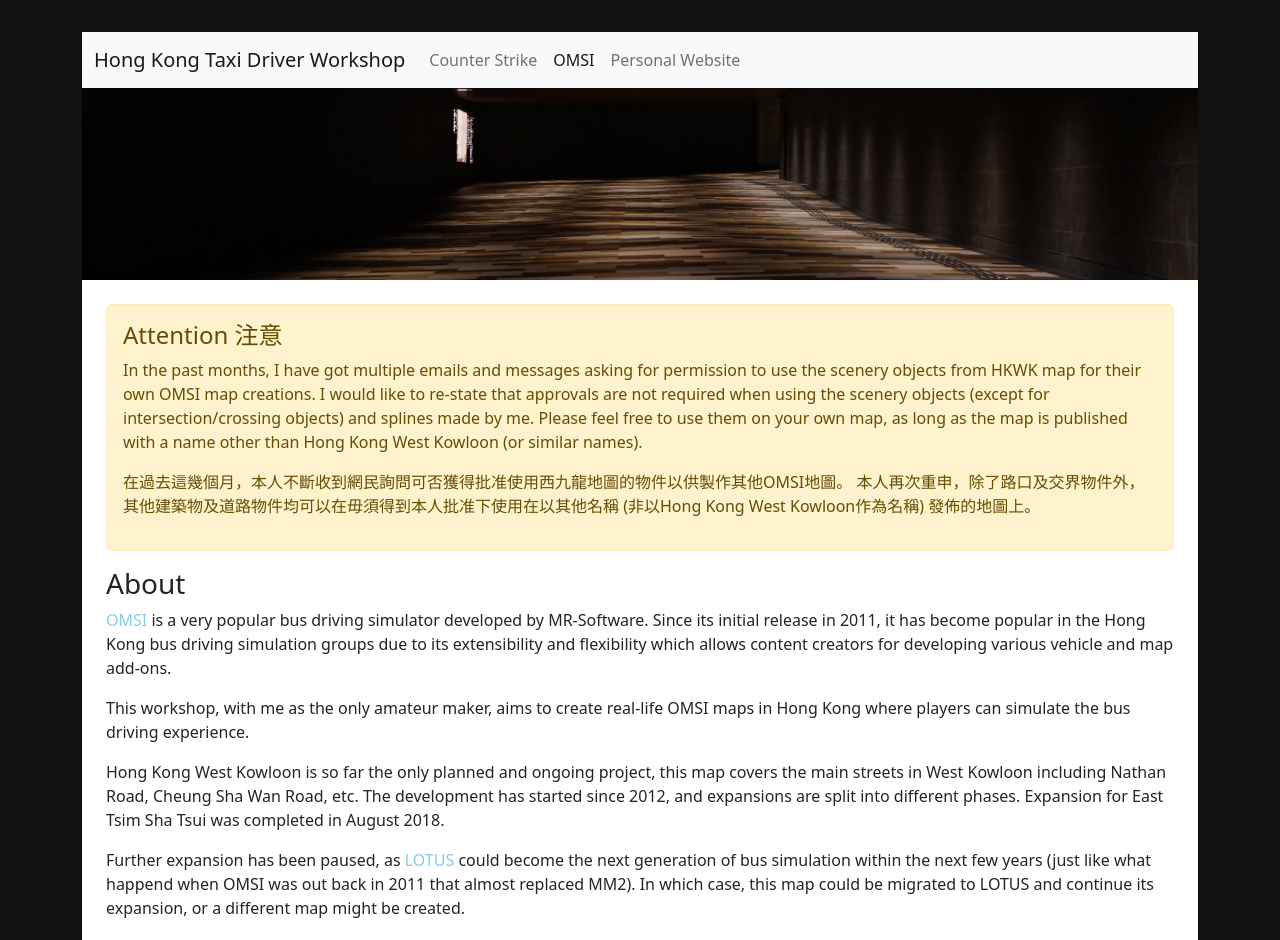
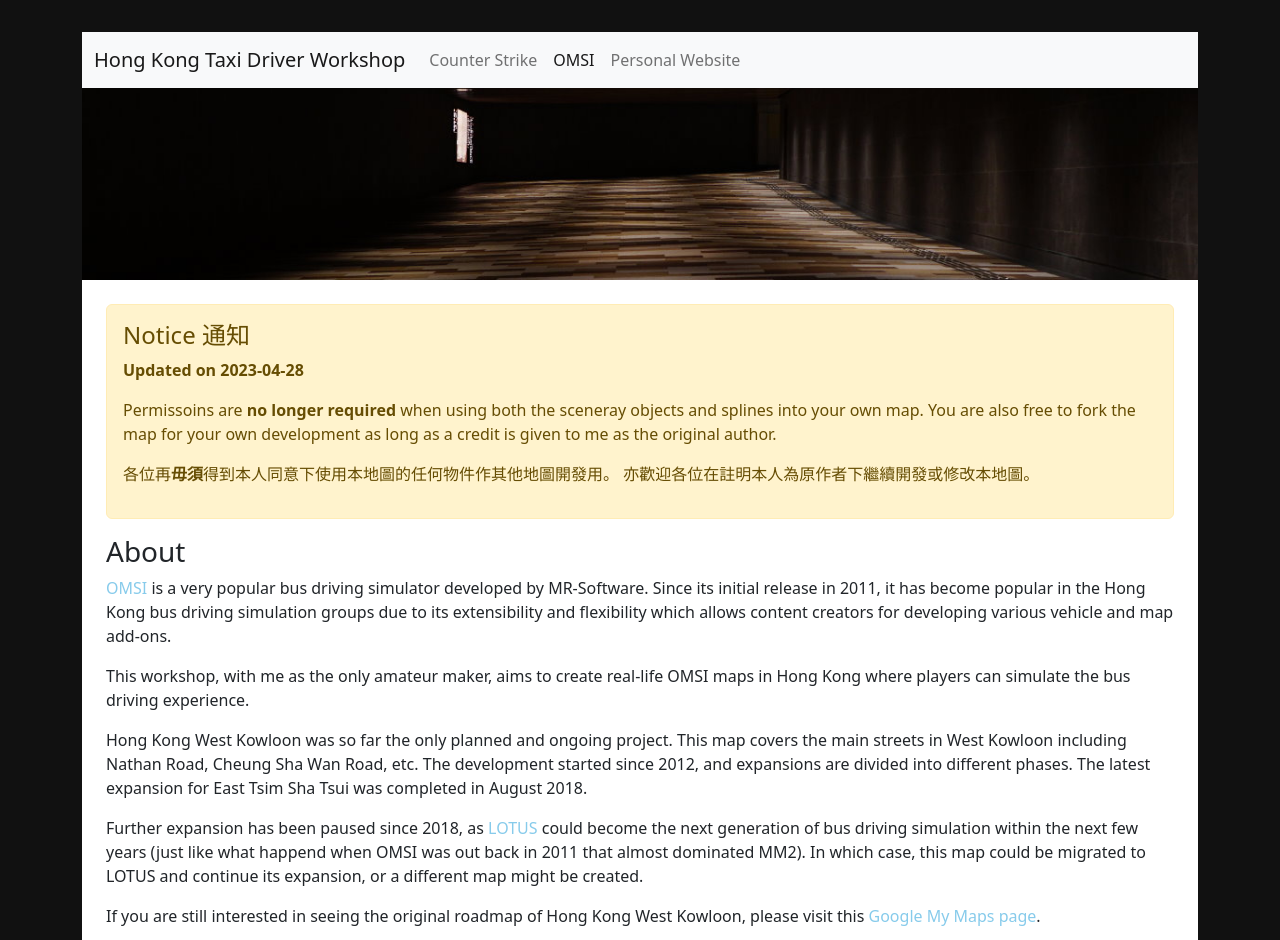
Before and after one commit to taxidriverhk/taxidriverhk-nextjs, a Next.js app: page /omsi in a window 1280 px wide. Shown: the top 940 px of the page. Built offline with nearby package versions, Linux system fonts and the light colour scheme.

Commit message:
Updated notice and paragraphs for the OMSI page

```diff
--- a/pages/omsi/index.tsx
+++ b/pages/omsi/index.tsx
@@ -13,20 +13,20 @@ export default function Omsi() {
   return (
     <Template activeItemIndex={1} path={currentPath} showBreadcrumb={false}>
       <Alert variant="warning">
-        <Alert.Heading>Attention 注意</Alert.Heading>
+        <Alert.Heading>Notice 通知</Alert.Heading>
         <p>
-          In the past months, I have got multiple emails and messages asking for
-          permission to use the scenery objects from HKWK map for their own OMSI
-          map creations. I would like to re-state that approvals are not
-          required when using the scenery objects (except for
-          intersection/crossing objects) and splines made by me. Please feel
-          free to use them on your own map, as long as the map is published with
-          a name other than Hong Kong West Kowloon (or similar names).
+          <strong>Updated on 2023-04-28</strong>
         </p>
         <p>
-          在過去這幾個月，本人不斷收到網民詢問可否獲得批准使用西九龍地圖的物件以供製作其他OMSI地圖。
-          本人再次重申，除了路口及交界物件外，其他建築物及道路物件均可以在毋須得到本人批准下使用在以其他名稱
-          (非以Hong Kong West Kowloon作為名稱) 發佈的地圖上。
+          Permissoins are <strong>no longer required</strong> when using both
+          the sceneray objects and splines into your own map. You are also free
+          to fork the map for your own development as long as a credit is given
+          to me as the original author.
+        </p>
+        <p>
+          各位再<strong>毋須</strong>
+          得到本人同意下使用本地圖的任何物件作其他地圖開發用。
+          亦歡迎各位在註明本人為原作者下繼續開發或修改本地圖。
         </p>
       </Alert>
       <h3>About</h3>
@@ -45,25 +45,25 @@ export default function Omsi() {
         driving experience.
       </p>
       <p>
-        Hong Kong West Kowloon is so far the only planned and ongoing project,
-        this map covers the main streets in West Kowloon including Nathan Road,
-        Cheung Sha Wan Road, etc. The development has started since 2012, and
-        expansions are split into different phases. Expansion for East Tsim Sha
-        Tsui was completed in August 2018.
+        Hong Kong West Kowloon was so far the only planned and ongoing project.
+        This map covers the main streets in West Kowloon including Nathan Road,
+        Cheung Sha Wan Road, etc. The development started since 2012, and
+        expansions are divided into different phases. The latest expansion for
+        East Tsim Sha Tsui was completed in August 2018.
       </p>
       <p>
-        Further expansion has been paused, as{" "}
+        Further expansion has been paused since 2018, as{" "}
         <Link href="https://www.lotus-simulator.de/index.php?landingpage-en/">
           LOTUS
         </Link>{" "}
-        could become the next generation of bus simulation within the next few
-        years (just like what happend when OMSI was out back in 2011 that almost
-        replaced MM2). In which case, this map could be migrated to LOTUS and
-        continue its expansion, or a different map might be created.
+        could become the next generation of bus driving simulation within the
+        next few years (just like what happend when OMSI was out back in 2011
+        that almost dominated MM2). In which case, this map could be migrated to
+        LOTUS and continue its expansion, or a different map might be created.
       </p>
       <p>
-        If you are still interested in seeing the original expansion plan of
-        Hong Kong West Kowloon, please visit this{" "}
+        If you are still interested in seeing the original roadmap of Hong Kong
+        West Kowloon, please visit this{" "}
         <Link href="https://www.google.com/maps/d/u/0/edit?mid=1x5E60mp7bYjpAcWFcfsbIpHLdII&ll=22.31762025302199%2C114.1652401&z=14">
           Google My Maps page
         </Link>
```
